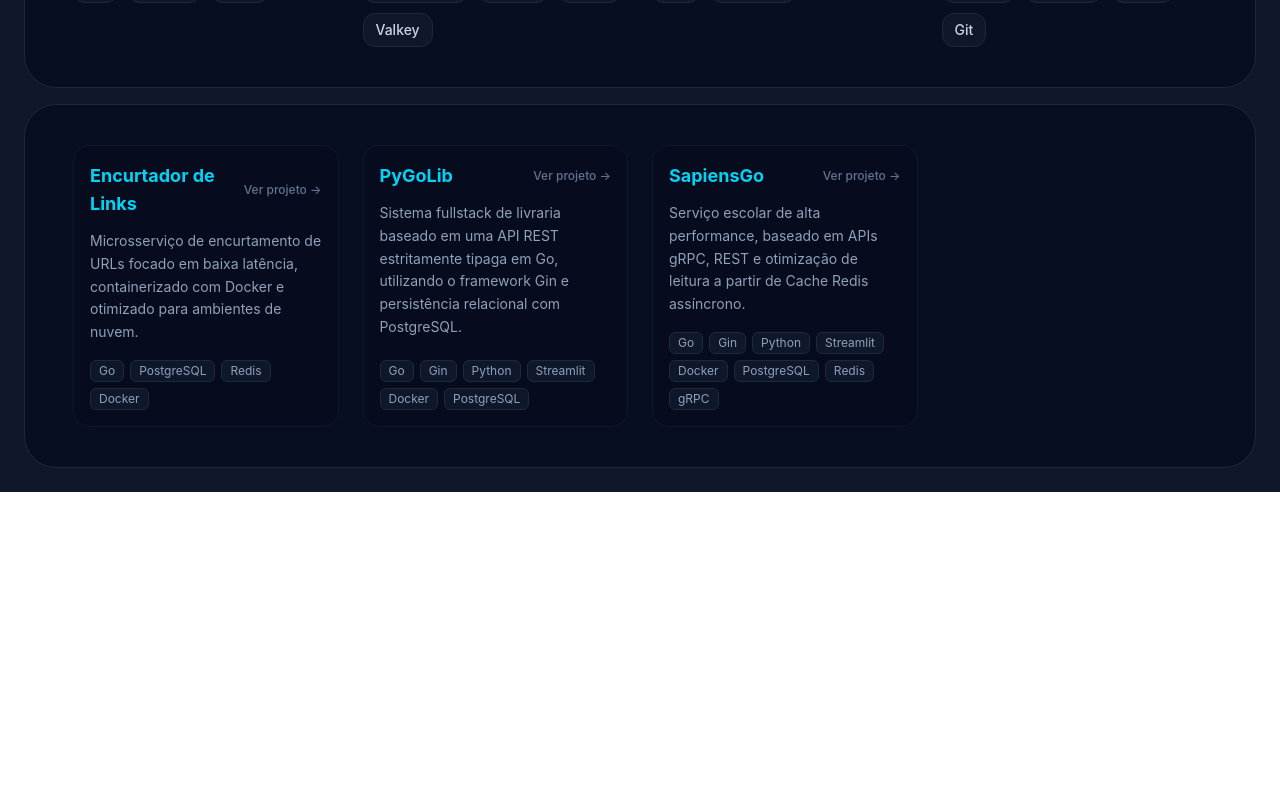
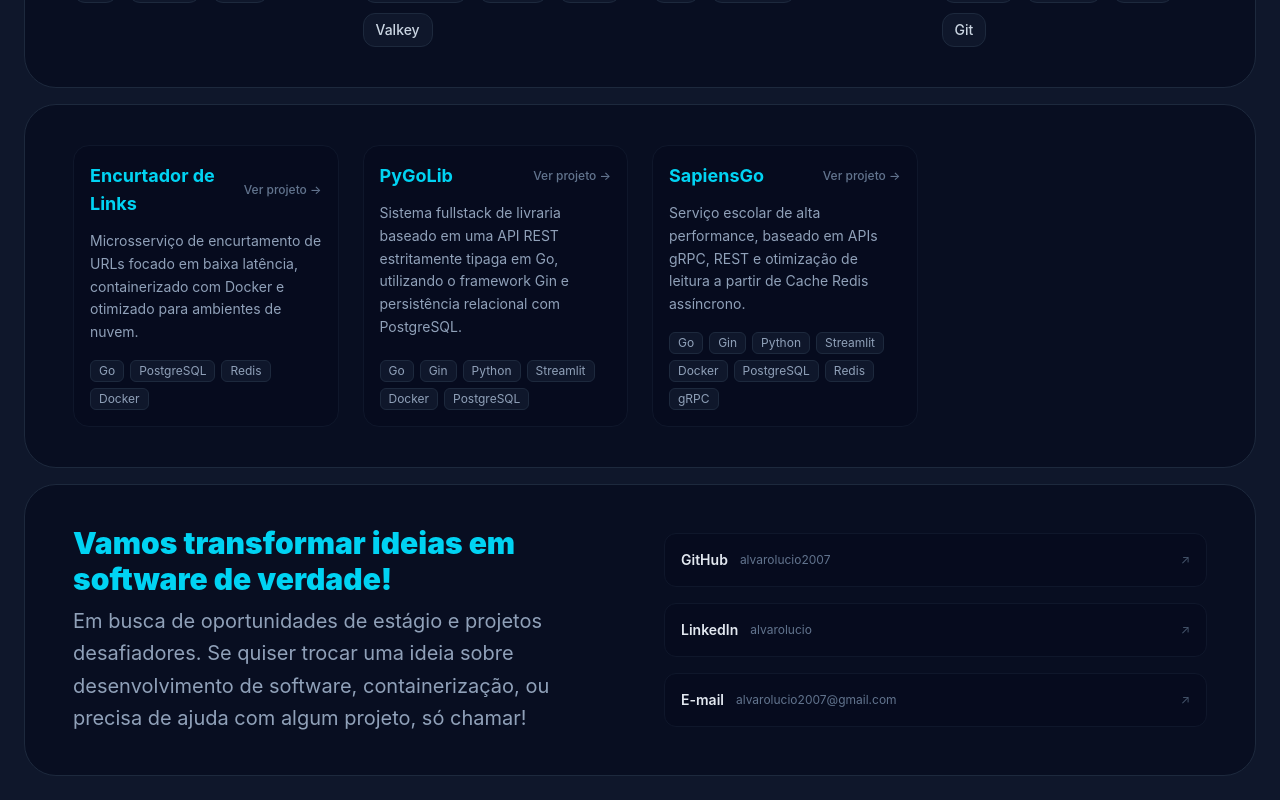
Before and after one commit to alvarolucio2007/alvaro-dev-page, a SvelteKit app: page / in a window 1280 px wide. Shown: the part 684-1484 px from the top of the page. Before the commit the page ends 1176 px from the top, so only its background shows below. Built offline with nearby package versions, Linux system fonts and the light colour scheme.

Commit message:
feat: Adicionando contato.

```diff
--- /dev/null
+++ b/src/lib/components/Contato.svelte
@@ -0,0 +1,50 @@
+<script>
+	let { idioma = 'pt' } = $props();
+	const titulo_contato = {
+		pt: 'Vamos transformar ideias em software de verdade!',
+		en: `Let's transform ideas into real software!`,
+		de: `Lassen Sie uns Ideen zum echten Software verwandeln!`
+	};
+	const header_contato = {
+		pt: 'Em busca de oportunidades de estágio e projetos desafiadores. Se quiser trocar uma ideia sobre desenvolvimento de software, containerização, ou precisa de ajuda com algum projeto, só chamar!',
+		en: 'Looking for internship opportunities and challenging projects. If you want to chat about software development, containerization or need help with a project, feel free to reach out!',
+		de: 'Auf der Suche nach Praktika und herausfordernden Projekten. Wenn Sie sich über Softwareentwicklung oder Containerisierung austauschen möchten oder Hilfe bei einem Projekt brauchen, melden Sie sich einfach!'
+	};
+	const contacts = [
+		{ nome: 'GitHub', user: 'alvarolucio2007', url: `https://github.com/alvarolucio2007` },
+		{ nome: 'LinkedIn', user: 'alvarolucio', url: `https://linkedin.com/in/alvarolucio` },
+		{ nome: 'E-mail', user: 'alvarolucio2007@gmail.com', url: `mailto:alvarolucio2007@gmail.com` }
+	];
+</script>
+
+<div
+	class="w-full px-6 md:px-12 rounded-4xl border border-slate-800 grid grid-cols-1 md:grid-cols-2 gap-x-12 gap-y-10 py-10 bg-slate-950/50"
+>
+	<div class="flex flex-col justify-center">
+		<h1 class="text-3xl font-black mb-2 text-cyan-400">{titulo_contato[idioma]}</h1>
+		<h2 class="text-xl text-slate-400 leading-relaxed">{header_contato[idioma]}</h2>
+	</div>
+
+	<div class="flex flex-col justify-center gap-4">
+		{#each contacts as contato}
+			<a
+				href={contato.url}
+				target="_blank"
+				rel="noopener noreferrer"
+				class="flex items-center justify-between p-4 rounded-xl border border-slate-900 bg-slate-950/30 hover:border-cyan-400/50 hover:bg-slate-900/40 hover:scale-[1.02] transition-all duration-300 group"
+			>
+				<div class="flex items-center gap-3">
+					<span
+						class="text-sm font-semibold text-slate-200 group-hover:text-cyan-400 transition-colors"
+					>
+						{contato.nome}
+					</span>
+					<span class="text-xs text-slate-500">
+						{contato.user}
+					</span>
+				</div>
+				<span class="text-xs text-slate-600 group-hover:text-cyan-400 transition-colors">↗</span>
+			</a>
+		{/each}
+	</div>
+</div>
--- a/src/lib/components/Projects.svelte
+++ b/src/lib/components/Projects.svelte
@@ -31,7 +31,7 @@
 			link_shortener:
 				'URL-Shortener-Mikroservice mit Fokus auf niedrige Latenz, containerisiert mit Docker und optimiert für Cloud-Umgebungen.',
 			py_go_lib:
-				'Fullstack-Bibliothekssystem basierend auf streng typisierten RESTful APIs in Go, unter Verwendung do des Gin-Frameworks mit relationaler Persistenz in PostgreSQL.',
+				'Fullstack-Bibliothekssystem basierend auf streng typisierten RESTful APIs in Go, unter Verwendung des Gin-Frameworks mit relationaler Persistenz in PostgreSQL.',
 			sapiens_go:
 				'Hochleistungsfähiger Schulservice basierend auf gRPC- und RESTful-APIs, inklusive Leseoptimierung durch asynchronen Redis-Cache.'
 		}
--- a/src/routes/+page.svelte
+++ b/src/routes/+page.svelte
@@ -1,4 +1,5 @@
 <script>
+	import Contato from '$lib/components/Contato.svelte';
 	import Hero from '$lib/components/Hero.svelte';
 	import Projects from '$lib/components/Projects.svelte';
 	import AboutMe from '../lib/components/AboutMe.svelte';
@@ -40,4 +41,5 @@
 	<div class="mt-4">
 		<Projects {idioma} />
 	</div>
+	<div class="mt-4"><Contato {idioma} /></div>
 </main>
```
